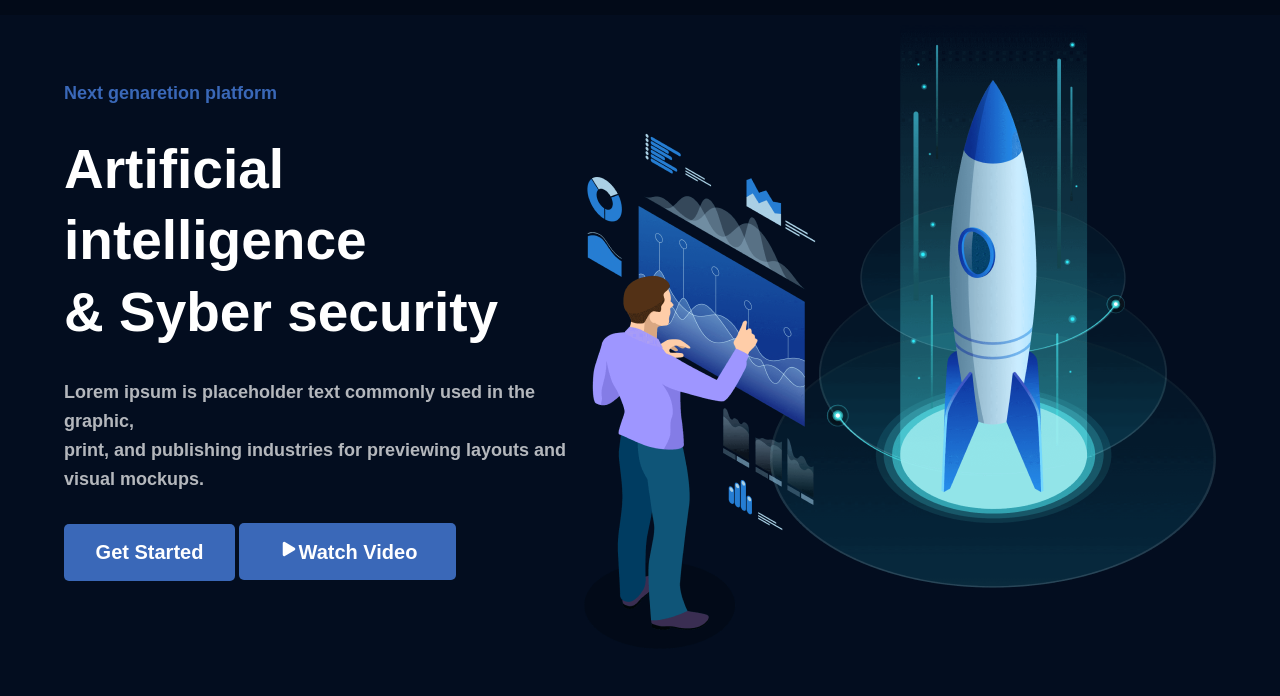
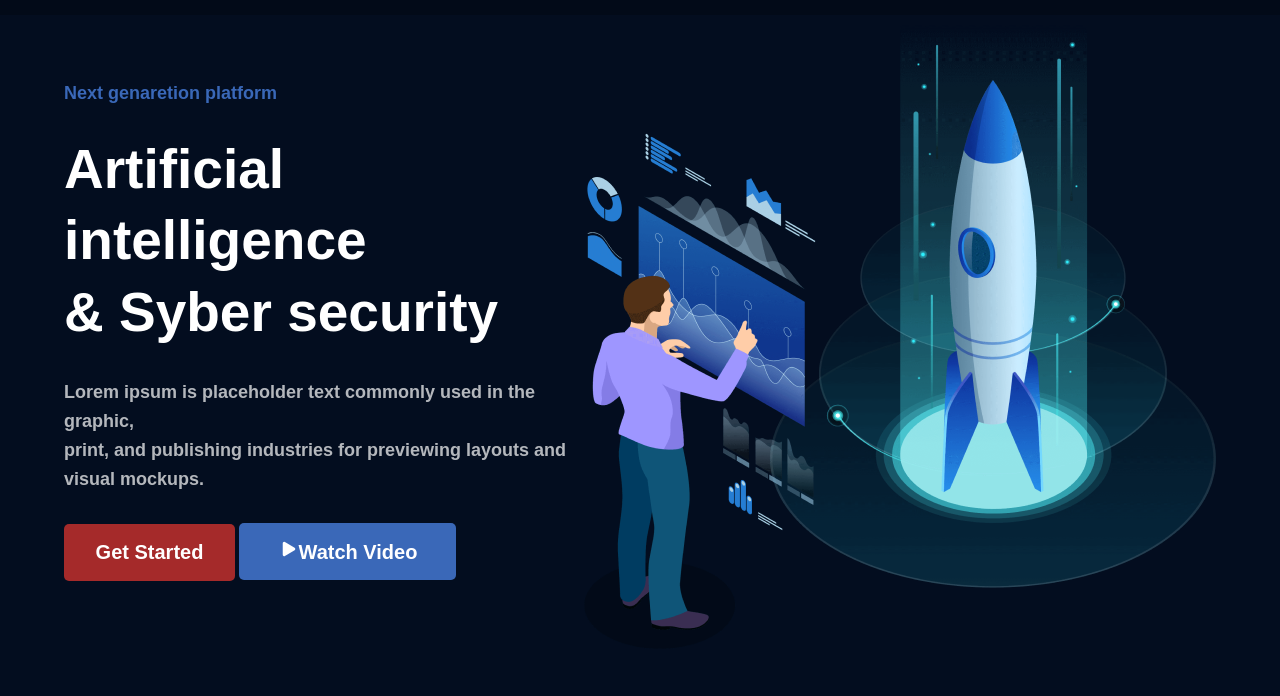
Before and after one commit to aky16ek/robot, a plain HTML site: page index.html in a window 1280 px wide. Shown: the part 77-773 px from the top of the page. Drawn offline with nearby package versions, Linux system fonts and the light colour scheme.

Commit message:
css color

```diff
--- a/css/style.css
+++ b/css/style.css
@@ -71,7 +71,7 @@ body{
     color: #FFFFFF;
     width: 171px;
     height: 57px;
-    background: #3A68B8;
+    background: brown;
     border-radius: 5px;
 }
 .hero-btn-right{
```
